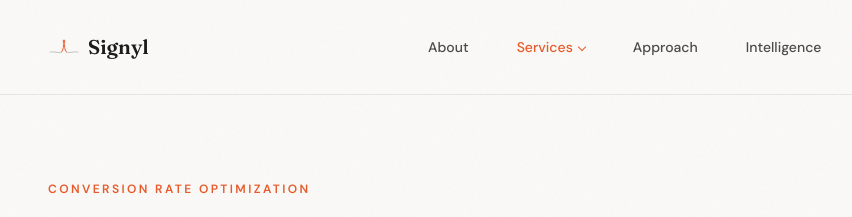
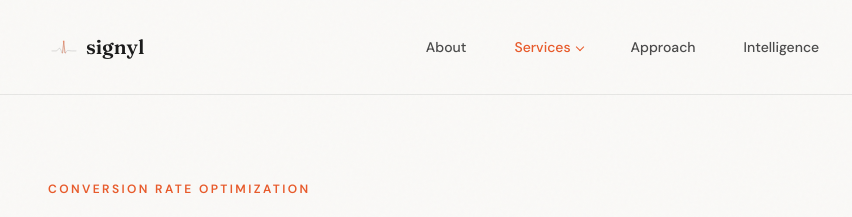
Before and after one commit to benbrown3/signyl-site, a plain HTML site: page cro.html in a window 1280 px wide. Shown: the top 217 px of the page, 0-852 px from the left. Drawn offline with Linux system fonts and the light colour scheme.

Commit message:
Restore logo + lowercase wordmark from commit 15765f3

```diff
--- a/cro.html
+++ b/cro.html
@@ -445,7 +445,7 @@
 <body>
     <nav>
         <div class="nav-inner">
-            <a href="/" class="logo"><svg viewBox="0 0 100 80" width="32" height="26" fill="none" style="vertical-align: middle; margin-right: 8px;"><path d="M5 50 Q15 48 25 50 Q35 52 42 50" stroke="var(--ink-3)" stroke-width="1.5" fill="none"/><path d="M58 50 Q65 52 75 50 Q85 48 95 50" stroke="var(--ink-3)" stroke-width="1.5" fill="none"/><path d="M42 50 Q46 50 48 35 Q50 15 50 15 Q50 15 52 35 Q54 50 58 50" stroke="var(--accent)" stroke-width="3" fill="none" stroke-linecap="round"/><circle cx="50" cy="15" r="6" fill="var(--accent)" opacity="0.2"/><circle cx="50" cy="15" r="3" fill="var(--accent)"/></svg>Signyl</a>
+            <a href="/" class="logo"><svg viewBox="0 0 200 120" width="32" height="20" fill="none" style="vertical-align: middle; margin-right: 6px;"><defs><radialGradient id="navGlow" cx="50%" cy="50%" r="50%"><stop offset="0%" stop-color="var(--accent)" stop-opacity="0.5"/><stop offset="60%" stop-color="var(--accent)" stop-opacity="0.1"/><stop offset="100%" stop-color="var(--accent)" stop-opacity="0"/></radialGradient></defs><path d="M 25 72 C 35 72 40 72 50 72 C 55 72 60 65 68 58 C 73 53 76 56 80 65 C 83 72 85 80 88 85 C 89 87 90 87 91 84 L 96 38 C 97 28 98 18 98.5 15 C 99 18 100 28 101 38 L 106 84 C 107 87 108 87 109 85 C 112 78 116 72 122 70 C 128 68 135 72 145 72 C 155 72 165 72 175 72" stroke="var(--ink-3)" stroke-width="1.8" stroke-linecap="round" stroke-linejoin="round" fill="none"/><path d="M 88 85 C 89 87 90 87 91 84 L 96 38 C 97 28 98 18 98.5 15 C 99 18 100 28 101 38 L 106 84 C 107 87 108 87 109 85" stroke="var(--accent)" stroke-width="2.5" stroke-linecap="round" stroke-linejoin="round" fill="none"/><circle cx="98.5" cy="12" r="10" fill="url(#navGlow)"/><circle cx="98.5" cy="12" r="3" fill="var(--accent)"/></svg>signyl</a>
             <ul class="nav-links">
                 <li><a href="/">About</a></li>
                 <li class="dropdown">
```
